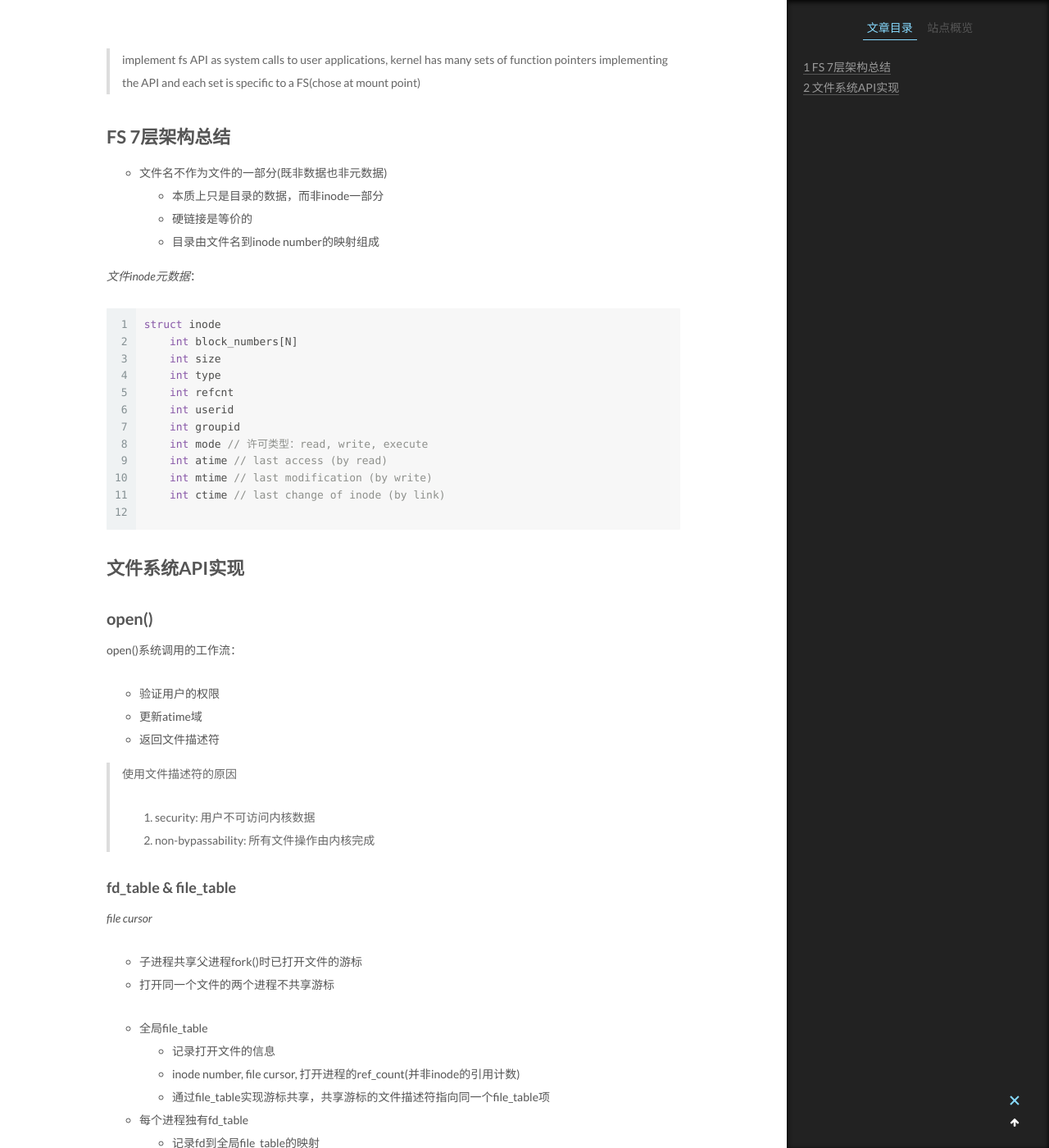
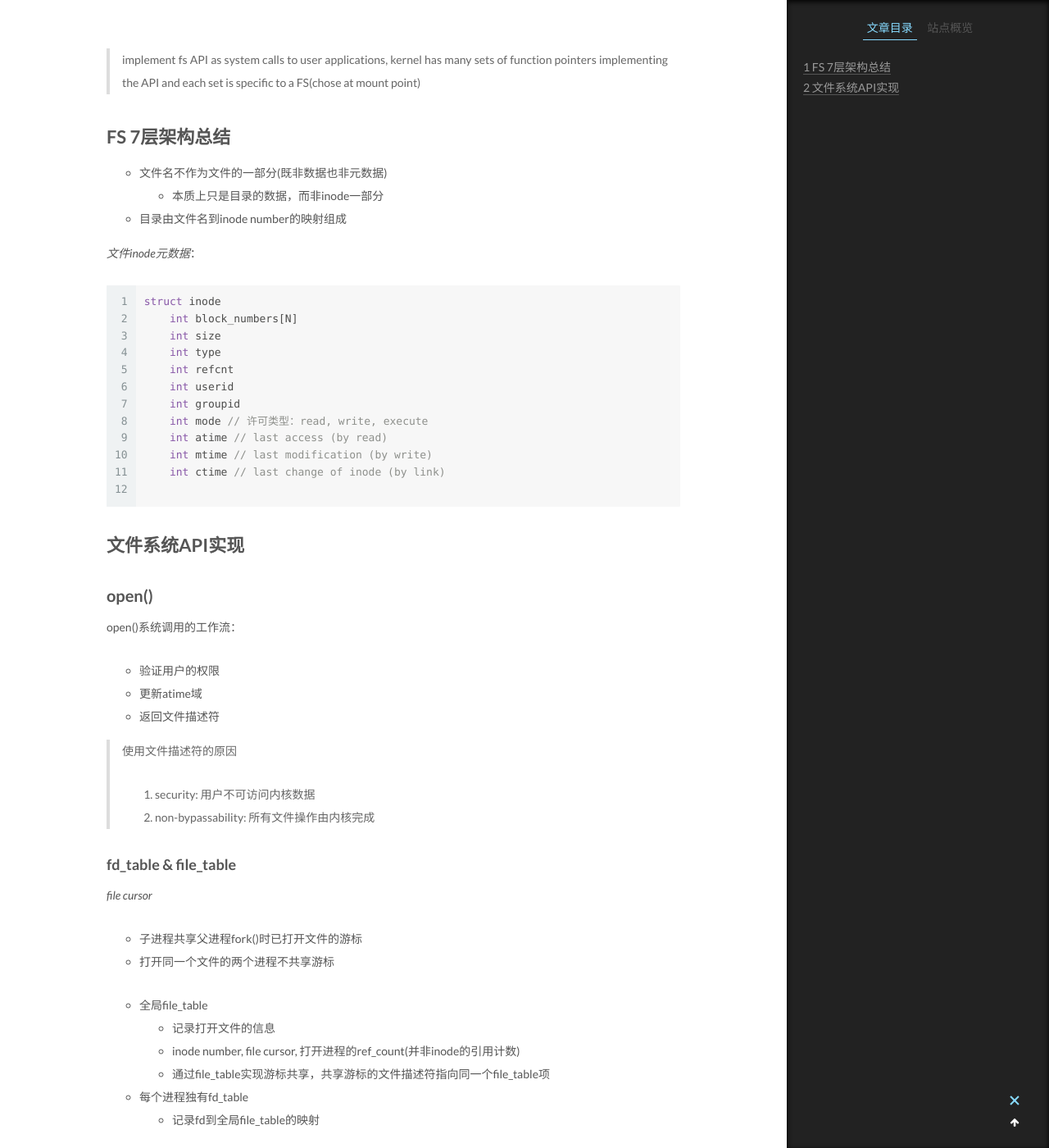
Before and after one commit to Willendless/willendless.github.io, a Jekyll site: the page built from _posts/2020-7-14-计算机系统工程(三).md, in a window 1280 px wide and 1400 px high, scrolled down 244 px. Shown: the whole window at 82% size. Built offline with Jekyll 4.4.1, drawn with Linux system fonts in a browser that asks for light colours; comment, search, counter and statistics services are not loaded.

Commit message:
fix: update format

````diff
--- a/_posts/2020-7-14-计算机系统工程(三).md
+++ b/_posts/2020-7-14-计算机系统工程(三).md
@@ -13,8 +13,7 @@ category:
 
 + 文件名不作为文件的一部分(既非数据也非元数据)
   + 本质上只是目录的数据，而非inode一部分
-  + 硬链接是等价的
-  + 目录由文件名到inode number的映射组成
++ 目录由文件名到inode number的映射组成
 
 *文件inode元数据*：
 ```c
````
